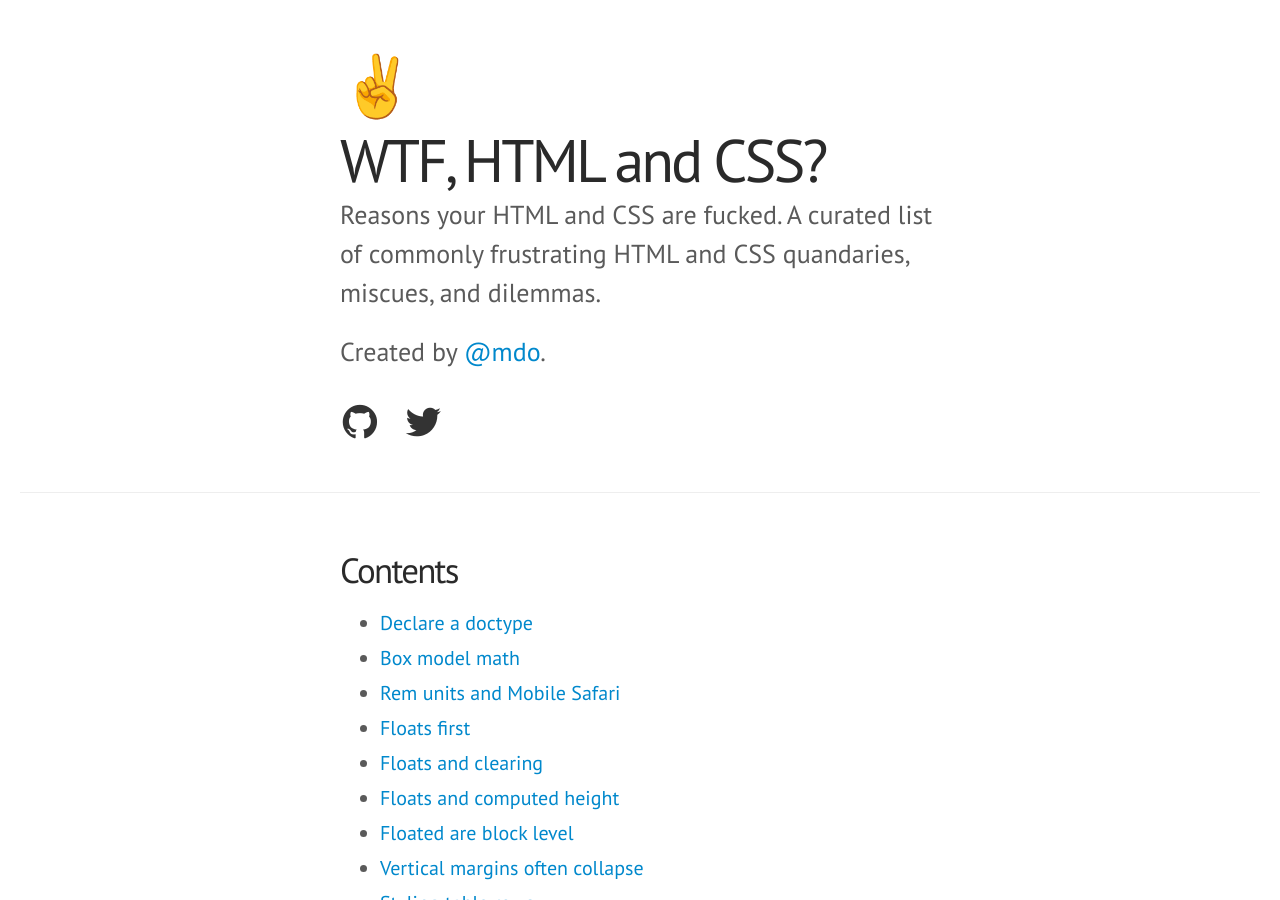
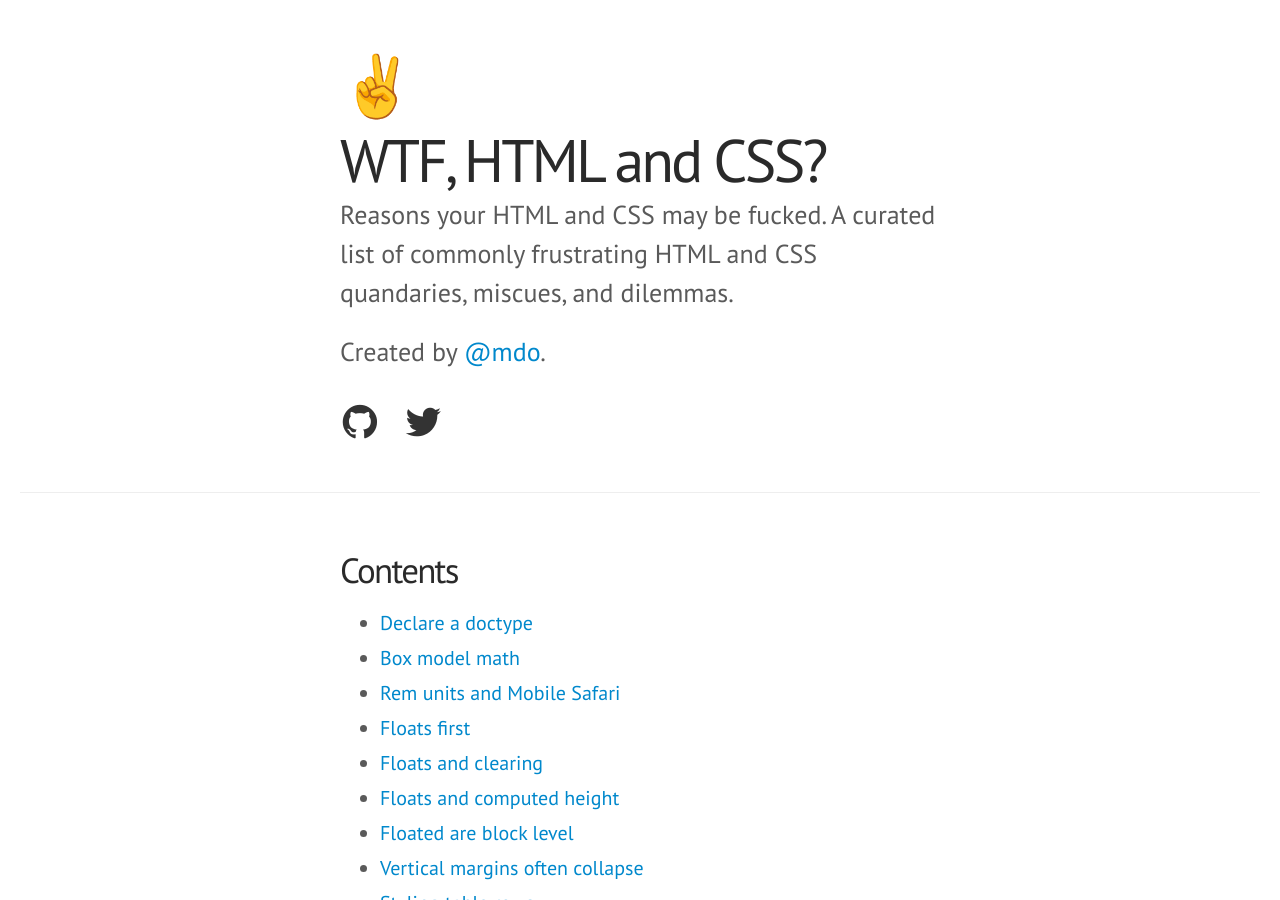
Before and after one commit to mdo/wtf-html-css, a Jekyll site: the page built from index.md, in a window 1280 px wide and 900 px high. Built offline with Jekyll 4.4.1, drawn with Linux system fonts in a browser that asks for light colours; some web fonts are replaced; Markdown is read by kramdown in place of the engine named in the settings; comment, search, counter and statistics services are not loaded.

Commit message:
heading copy

```diff
--- a/_includes/header.html
+++ b/_includes/header.html
@@ -2,7 +2,7 @@
   <div class="container">
     <span class="icon">✌</span>
     <h1>{{ site.name }}</h1>
-    <p class="lead">Reasons your HTML and CSS are fucked. A curated list of commonly frustrating HTML and CSS quandaries, miscues, and dilemmas.</p>
+    <p class="lead">Reasons your HTML and CSS may be fucked. A curated list of commonly frustrating HTML and CSS quandaries, miscues, and dilemmas.</p>
     <p class="lead">Created by <a href="{{ site.twitter }}">@mdo</a>.</p>
 
     <p class="masthead-links">
```
